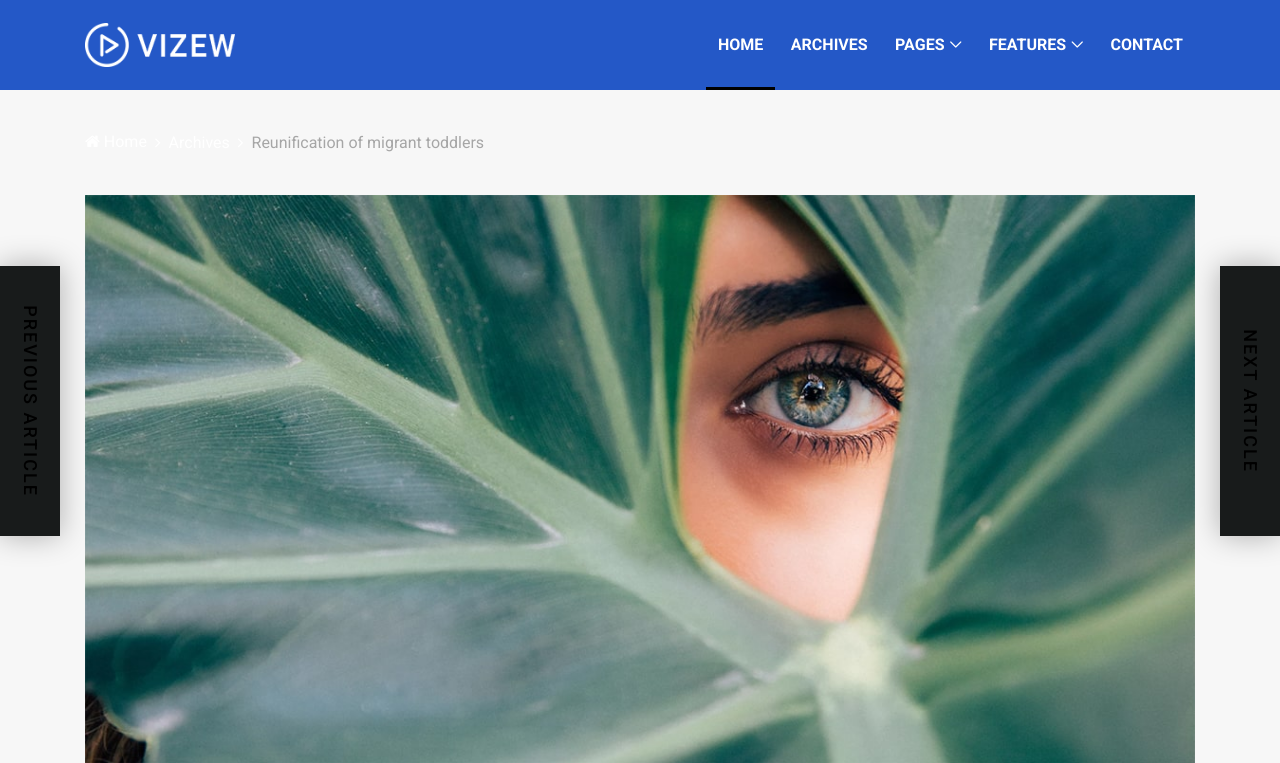
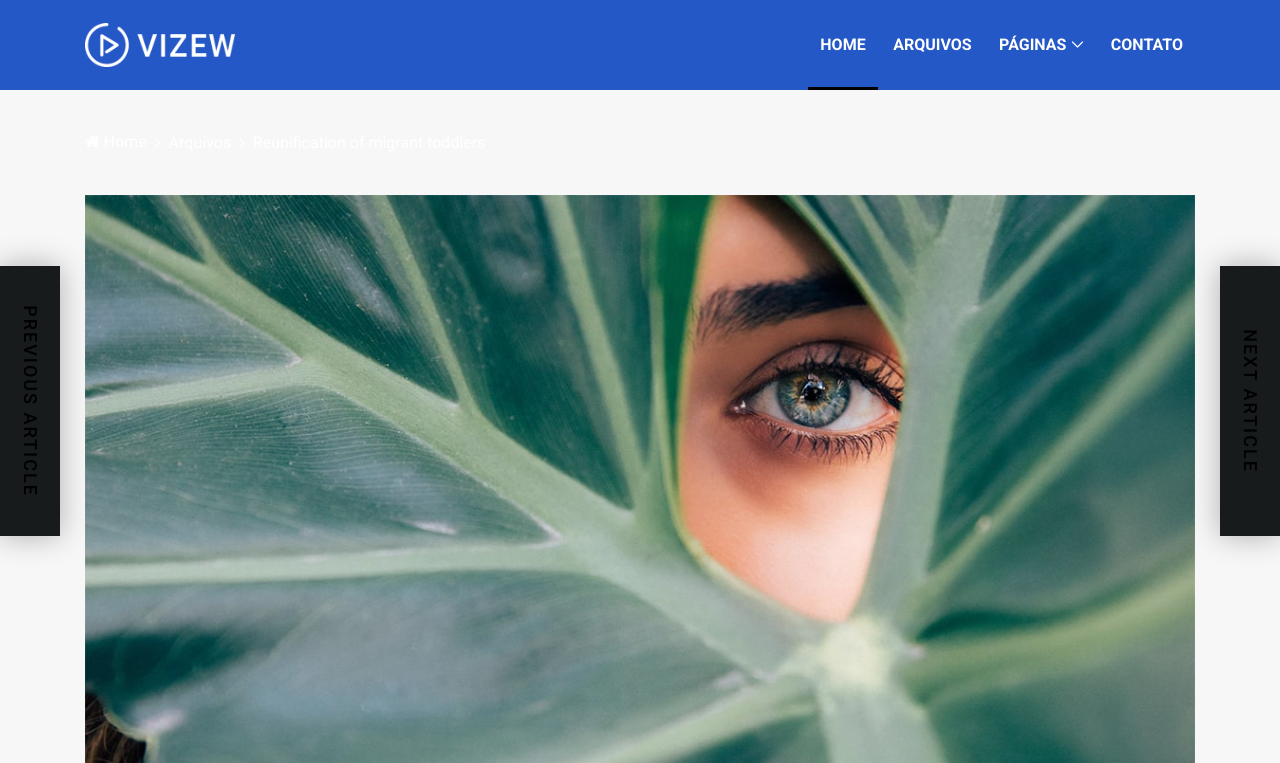
Before and after one commit to douglasproferreira/jornal, a PHP site: page /single-post.html in a window 1280 px wide. Shown: the top 763 px of the page. Run offline with PHP 8.4, Linux system fonts and the light colour scheme; some web fonts are replaced.

Commit message:
Organizando cabeçalho

```diff
--- a/single-post.html
+++ b/single-post.html
@@ -9,7 +9,7 @@
     <!-- The above 4 meta tags *must* come first in the head; any other head content must come *after* these tags -->
 
     <!-- Title -->
-    <title>Vizew - Blog &amp; Magazine HTML Template</title>
+    <title>Nova &amp; Ciência</title>
 
     <!-- Favicon -->
     <link rel="icon" href="img/core-img/favicon.ico">
@@ -59,64 +59,17 @@
                             <div class="classynav">
                                 <ul>
                                     <li class="active"><a href="index.html">Home</a></li>
-                                    <li><a href="archive-list.html">Archives</a></li>
-                                    <li><a href="#">Pages</a>
+                                    <li><a href="archive-list.html">Arquivos</a></li>
+                                    <li><a href="#">Páginas</a>
                                         <ul class="dropdown">
                                             <li><a href="index.html">- Home</a></li>
-                                            <li><a href="archive-list.html">- Archive List</a></li>
-                                            <li><a href="archive-grid.html">- Archive Grid</a></li>
-                                            <li><a href="single-post.html">- Single Post</a></li>
-                                            <li><a href="video-post.html">- Single Video Post</a></li>
+                                            <li><a href="archive-list.html">- Lista de Arquivos</a></li>
+                                            <li><a href="archive-grid.html">- Grade de Arquivos</a></li>
                                             <li><a href="contact.html">- Contact</a></li>
-                                            <li><a href="typography.html">- Typography</a></li>
-                                            <li><a href="login.html">- Login</a></li>
+                                            <li><a href="typography.html">- Sobre</a></li>
                                         </ul>
                                     </li>
-                                    <li><a href="#">Features</a>
-                                        <div class="megamenu">
-                                            <ul class="single-mega cn-col-4">
-                                                <li><a href="index.html">- Home</a></li>
-                                                <li><a href="archive-list.html">- Archive List</a></li>
-                                                <li><a href="archive-grid.html">- Archive Grid</a></li>
-                                                <li><a href="single-post.html">- Single Post</a></li>
-                                                <li><a href="video-post.html">- Single Video Post</a></li>
-                                                <li><a href="contact.html">- Contact</a></li>
-                                                <li><a href="typography.html">- Typography</a></li>
-                                                <li><a href="login.html">- Login</a></li>
-                                            </ul>
-                                            <ul class="single-mega cn-col-4">
-                                                <li><a href="index.html">- Home</a></li>
-                                                <li><a href="archive-list.html">- Archive List</a></li>
-                                                <li><a href="archive-grid.html">- Archive Grid</a></li>
-                                                <li><a href="single-post.html">- Single Post</a></li>
-                                                <li><a href="video-post.html">- Single Video Post</a></li>
-                                                <li><a href="contact.html">- Contact</a></li>
-                                                <li><a href="typography.html">- Typography</a></li>
-                                                <li><a href="login.html">- Login</a></li>
-                                            </ul>
-                                            <ul class="single-mega cn-col-4">
-                                                <li><a href="index.html">- Home</a></li>
-                                                <li><a href="archive-list.html">- Archive List</a></li>
-                                                <li><a href="archive-grid.html">- Archive Grid</a></li>
-                                                <li><a href="single-post.html">- Single Post</a></li>
-                                                <li><a href="video-post.html">- Single Video Post</a></li>
-                                                <li><a href="contact.html">- Contact</a></li>
-                                                <li><a href="typography.html">- Typography</a></li>
-                                                <li><a href="login.html">- Login</a></li>
-                                            </ul>
-                                            <ul class="single-mega cn-col-4">
-                                                <li><a href="index.html">- Home</a></li>
-                                                <li><a href="archive-list.html">- Archive List</a></li>
-                                                <li><a href="archive-grid.html">- Archive Grid</a></li>
-                                                <li><a href="single-post.html">- Single Post</a></li>
-                                                <li><a href="video-post.html">- Single Video Post</a></li>
-                                                <li><a href="contact.html">- Contact</a></li>
-                                                <li><a href="typography.html">- Typography</a></li>
-                                                <li><a href="login.html">- Login</a></li>
-                                            </ul>
-                                        </div>
-                                    </li>
-                                    <li><a href="contact.html">Contact</a></li>
+                                    <li><a href="contact.html">Contato</a></li>
                                 </ul>
                             </div>
                             <!-- Nav End -->
@@ -136,7 +89,7 @@
                     <nav aria-label="breadcrumb">
                         <ol class="breadcrumb">
                             <li class="breadcrumb-item"><a href="#"><i class="fa fa-home" aria-hidden="true"></i> Home</a></li>
-                            <li class="breadcrumb-item"><a href="#">Archives</a></li>
+                            <li class="breadcrumb-item"><a href="#">Arquivos</a></li>
                             <li class="breadcrumb-item active" aria-current="page">Reunification of migrant toddlers</li>
                         </ol>
                     </nav>
--- a/style.css
+++ b/style.css
@@ -904,11 +904,15 @@ input:focus {
   padding: 0;
   padding: 15px 20px;
   border-left: 4px solid transparent;
+  background-color: #2458c7 !important;
+  color: #ffffff !important;
+
 }
 
 .vizew-nav-tab .nav-link.active {
-  background-color: #4d5051;
-  border-left-color: #db4437;
+  background-color: #2458c7 !important;
+  border-left-color: #000000 !important;
+  color: #ffffff !important;
 }
 
 .vizew-breadcrumb {
@@ -926,7 +930,7 @@ input:focus {
 }
 
 .vizew-breadcrumb .breadcrumb .breadcrumb-item {
-  color: #a6a6a6;
+  color: #ffffff !important;
   font-size: 16px;
   font-weight: 400;
 }
@@ -1129,7 +1133,7 @@ input:focus {
 }
 
 .single-blog-post.style-2 .post-content .post-title {
-  color: #000000;
+  color: #ffffff;
   margin-bottom: 10px;
   display: block;
   font-weight: 700;
@@ -1157,7 +1161,7 @@ input:focus {
 
 .single-blog-post.style-2 .post-content .post-meta span {
   display: inline-block;
-  color: #a6a6a6;
+  color: #ffffff;
   font-size: 12px;
 }
 
```
